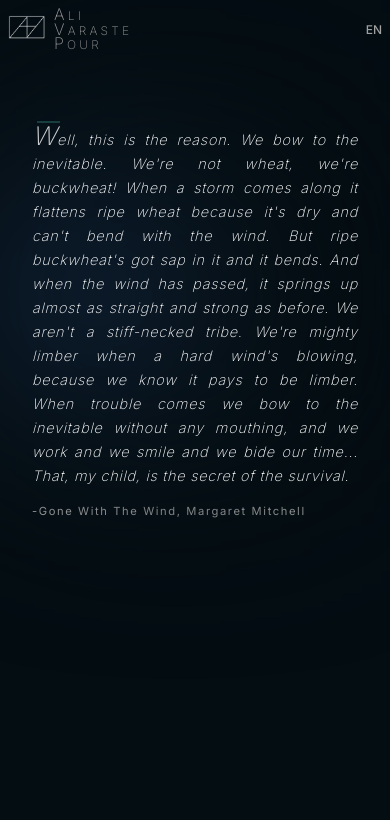
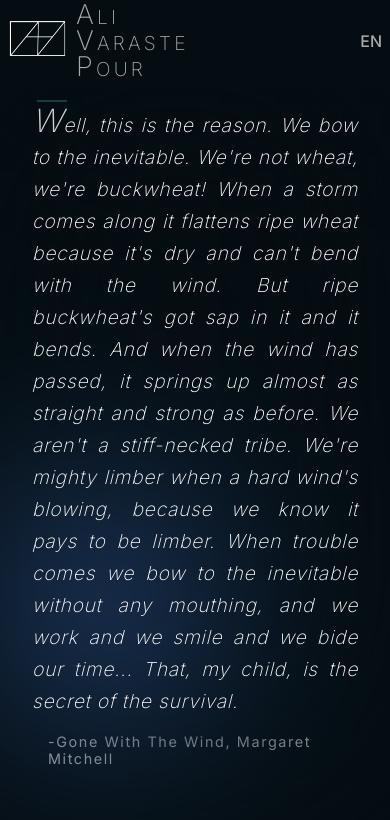
Before and after one commit to alivarastepour/Who_Am_I, a Next.js app: page / in a window 390 px wide. Shown: the top 820 px of the page. Built offline with nearby package versions, Linux system fonts and the light colour scheme.

Commit message:
resolved scaling issue

```diff
--- a/components/Header/Header.tsx
+++ b/components/Header/Header.tsx
@@ -16,8 +16,8 @@ const Header = () => {
               <Image
                 alt="site logo; contains ali varaste pour's initials tied to each other"
                 src={Logo}
-                width={38}
-                height={25}
+                width={60}
+                height={40}
               />
             </div>
           </div>
--- a/components/HomePageWrapper/HomePageWrapper.tsx
+++ b/components/HomePageWrapper/HomePageWrapper.tsx
@@ -8,9 +8,9 @@ const HomePageWrapper = () => {
   return (
     <>
       <div className={inter.className}>
-        <header>
-          <Header />
-        </header>
+        {/* <header> */}
+        <Header />
+        {/* </header> */}
         <Quote />
       </div>
     </>
--- a/styles/header.module.scss
+++ b/styles/header.module.scss
@@ -7,9 +7,11 @@
   flex-direction: row;
   justify-content: space-between;
   align-items: center;
-  padding: 0.5rem;
+  padding: 0 0.5rem 0.5rem;
   color: $secondary_text_color;
   font-weight: 200;
+  background-color: $primary_background_color;
+  z-index: 2;
 
   .logo-wrapper {
     display: flex;
@@ -19,16 +21,17 @@
     align-items: center;
 
     .logo-text {
-      font-size: 0.75rem;
+      font-size: 1.2rem;
       display: flex;
       flex-direction: column;
-      line-height: 0.85rem;
+      line-height: 1.5rem;
+      padding-top: 0.2rem;
 
       div {
         text-transform: uppercase;
         animation: logo-text-spacing 0.8s alternate forwards;
         &::first-letter {
-          font-size: 1rem;
+          font-size: 1.7rem;
         }
       }
     }
@@ -40,7 +43,7 @@
     }
   }
   .language-toggle-wrapper {
-    font-size: 0.75rem;
+    font-size: 1.3 rem;
     font-weight: 500;
     transition: 0.3s;
     cursor: pointer;
--- a/styles/quote.module.scss
+++ b/styles/quote.module.scss
@@ -5,14 +5,14 @@
   padding: 4rem;
   color: $primary_text_color;
   width: 100%;
-  height: 400px;
+  min-height: 500px;
 
   .quote-background {
     position: absolute;
     width: calc(100% - 4rem);
     height: calc(100% - 4rem);
     background: radial-gradient(
-      circle at 20% 50%,
+      circle at 20% 80%,
       $secondary_background_color,
       $primary_background_color 30%
     );
@@ -23,11 +23,11 @@
   .quote {
     font-style: italic;
     font-weight: 200;
-    font-size: 0.9rem;
+    font-size: 1.5rem;
     text-align: justify;
     letter-spacing: 0.05rem;
-    line-height: 1.5rem;
-    max-width: 600px;
+    line-height: 2.5rem;
+    max-width: 1000px;
     position: relative;
     padding-left: 5rem;
     &::before {
@@ -35,31 +35,31 @@
       position: absolute;
       content: "";
       border-bottom: 2px solid #183d3d;
-      top: -3px;
-      left: 5px;
-      width: 23px;
+      top: -5px;
+      left: 7px;
+      width: 45px;
       height: 0;
     }
     &::first-letter {
       position: relative;
-      font-size: 1.6rem;
+      font-size: 3rem;
       opacity: 0.8;
     }
   }
 
   .author {
-    font-size: 0.7rem;
+    font-size: 1.1rem;
     font-weight: 400;
     text-transform: capitalize;
     margin-top: 1rem;
-    margin-left: 1rem;
+    margin-left: 2rem;
     color: $secondary_text_color;
     letter-spacing: 0.1rem;
     padding-left: 5rem;
   }
 }
 
-@media only screen and (max-width: 800px) {
+@media only screen and (max-width: 1200px) {
   .quote-wrapper {
     padding: 4rem 1rem;
     .quote {
@@ -74,3 +74,30 @@
     }
   }
 }
+
+@media only screen and (max-width: 650px) {
+  .quote-wrapper {
+    .quote {
+      font-size: 1.2rem;
+      line-height: 2rem;
+      &::before {
+        width: 30px;
+        left: 5px;
+      }
+      &::first-letter {
+        font-size: 2rem;
+      }
+    }
+    .author {
+    }
+  }
+}
+
+@media only screen and (max-width: 475px) {
+  .quote-wrapper {
+    padding: 1rem;
+    .author {
+      font-size: 0.9rem;
+    }
+  }
+}
```
